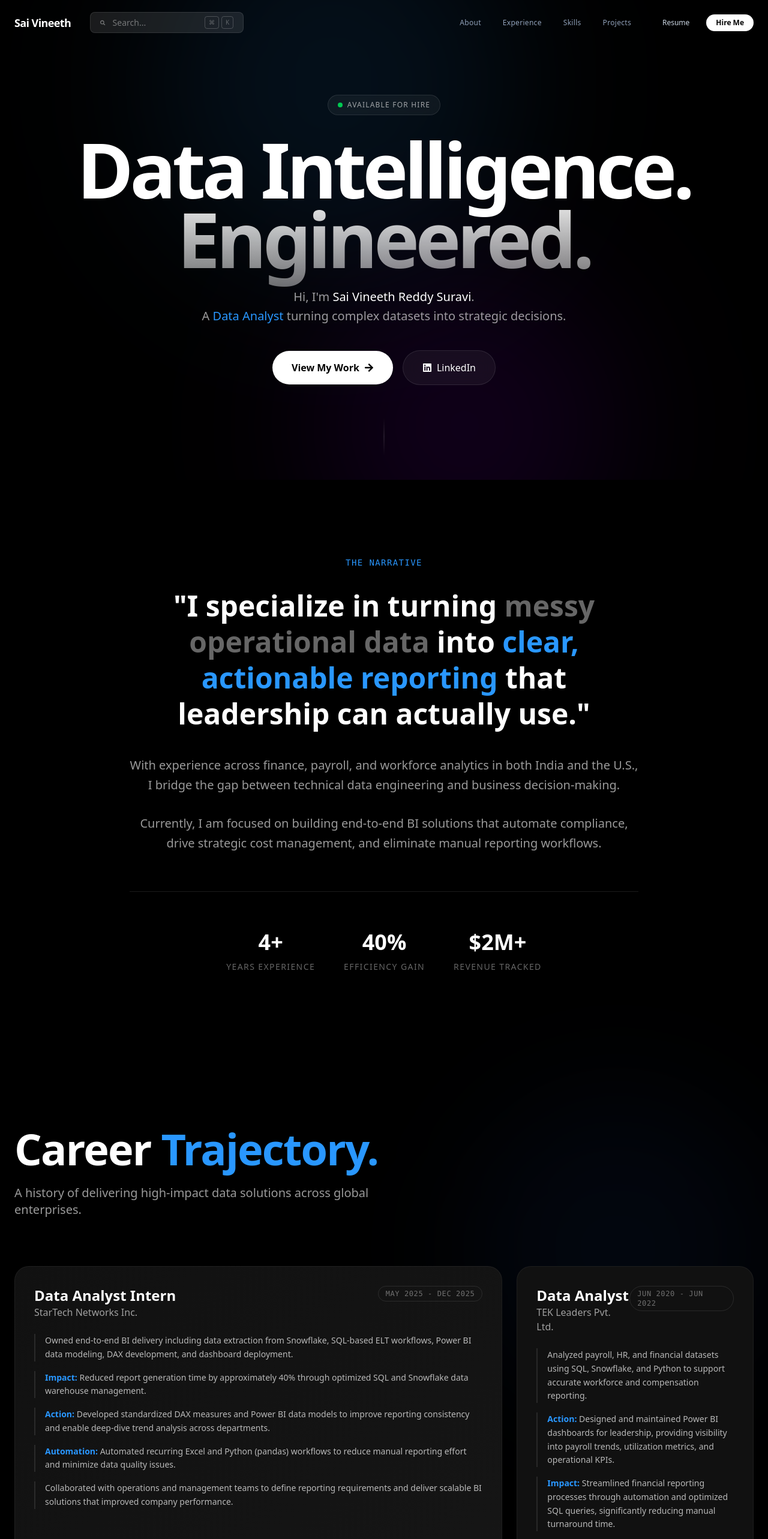
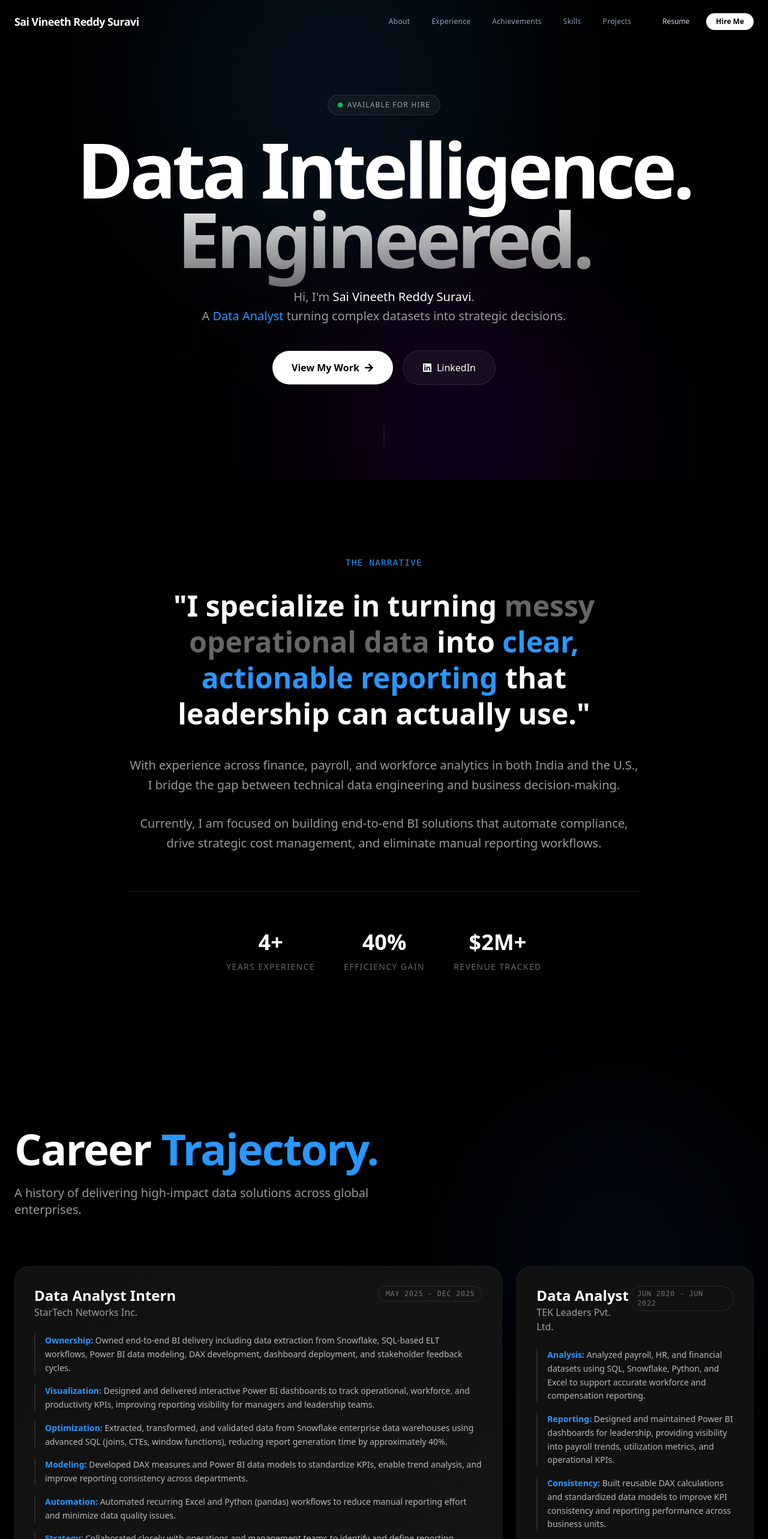
Before and after one commit to saivineethreddysuravi/saivineethreddysuravi.com, a Next.js app: page / in a window 1280 px wide. Shown: the top 2566 px of the page at 60% size. Built offline with nearby package versions, Linux system fonts and the light colour scheme.

Commit message:
Update portfolio: Full name, remove search, new resume, expanded experience & achievements

```diff
--- a/src/app/page.tsx
+++ b/src/app/page.tsx
@@ -2,6 +2,7 @@ import Navbar from "@/components/sections/Navbar";
 import Hero from "@/components/sections/Hero";
 import About from "@/components/sections/About";
 import Experience from "@/components/sections/Experience";
+import Achievements from "@/components/sections/Achievements";
 import Skills from "@/components/sections/Skills";
 import Projects from "@/components/sections/Projects";
 import Contact from "@/components/sections/Contact";
@@ -16,6 +17,7 @@ export default function Home() {
         <Hero />
         <About />
         <Experience />
+        <Achievements />
         <Skills />
         <Projects />
         <Contact />
--- /dev/null
+++ b/src/components/sections/Achievements.tsx
@@ -0,0 +1,67 @@
+"use client";
+
+import { motion } from "framer-motion";
+import { achievements } from "@/data/portfolio";
+import { FaTrophy } from "react-icons/fa";
+
+export default function Achievements() {
+  return (
+    <section id="achievements" className="py-20 bg-black relative">
+      <div className="container mx-auto px-6">
+
+        {/* Section Header */}
+        <motion.div
+          initial={{ opacity: 0, y: 20 }}
+          whileInView={{ opacity: 1, y: 0 }}
+          viewport={{ once: true }}
+          className="mb-12 flex items-center gap-4"
+        >
+          <div className="p-3 bg-[#2997ff]/10 rounded-xl">
+             <FaTrophy className="text-3xl text-[#2997ff]" />
+          </div>
+          <div>
+            <h2 className="text-4xl md:text-5xl font-bold text-white tracking-tight">
+                Key <span className="text-[#2997ff]">Achievements.</span>
+            </h2>
+            <p className="text-white/60 mt-2 font-light">
+                Measurable impact delivered through data engineering and analytics.
+            </p>
+          </div>
+        </motion.div>
+
+        {/* Achievements Grid */}
+        <div className="grid grid-cols-1 md:grid-cols-2 lg:grid-cols-3 gap-6">
+          {achievements.map((achievement, index) => {
+             // Split for bold text formatting
+             const parts = achievement.split(/(\*\*.*?\*\*)/g);
+
+             return (
+                <motion.div
+                  key={index}
+                  initial={{ opacity: 0, y: 20 }}
+                  whileInView={{ opacity: 1, y: 0 }}
+                  viewport={{ once: true }}
+                  transition={{ delay: index * 0.1 }}
+                  className="p-6 rounded-2xl bg-[#111] border border-white/5 hover:border-[#2997ff]/30 hover:bg-white/5 transition-all duration-300 group"
+                >
+                  <div className="flex items-start gap-4">
+                    <span className="text-4xl font-bold text-white/5 group-hover:text-[#2997ff]/20 transition-colors">
+                        {String(index + 1).padStart(2, '0')}
+                    </span>
+                    <p className="text-white/80 leading-relaxed">
+                        {parts.map((part, idx) => {
+                            if (part.startsWith("**") && part.endsWith("**")) {
+                                return <span key={idx} className="text-[#2997ff] font-semibold">{part.replace(/\*\*/g, "")}</span>;
+                            }
+                            return part;
+                        })}
+                    </p>
+                  </div>
+                </motion.div>
+             );
+          })}
+        </div>
+      </div>
+    </section>
+  );
+}
--- a/src/components/sections/Navbar.tsx
+++ b/src/components/sections/Navbar.tsx
@@ -3,12 +3,13 @@
 import { useState, useEffect } from "react";
 import { Link as ScrollLink } from "react-scroll";
 import { motion, AnimatePresence } from "framer-motion";
-import { FaBars, FaTimes, FaSearch } from "react-icons/fa";
+import { FaBars, FaTimes } from "react-icons/fa";
 import { personalInfo } from "@/data/portfolio";
 
 const navLinks = [
   { name: "About", to: "about" },
   { name: "Experience", to: "experience" },
+  { name: "Achievements", to: "achievements" },
   { name: "Skills", to: "skills" },
   { name: "Projects", to: "projects" },
 ];
@@ -43,23 +44,8 @@ export default function Navbar() {
               duration={800}
               className="text-2xl font-bold text-white tracking-tight cursor-pointer z-50 flex items-center gap-2"
             >
-              <span className="font-semibold text-lg">Sai Vineeth</span>
+              <span className="font-semibold text-lg">{personalInfo.name}</span>
             </ScrollLink>
-
-            {/* Search Bar - Apple Style Command Trigger */}
-            <div className="hidden lg:flex items-center bg-white/10 rounded-lg px-4 py-1.5 w-64 border border-white/10 focus-within:border-white/20 hover:bg-white/15 transition-all cursor-pointer group">
-                <FaSearch className="text-white/40 group-hover:text-white/60 mr-3 text-xs" />
-                <input
-                    type="text"
-                    placeholder="Search..."
-                    className="bg-transparent border-none outline-none text-white/80 w-full placeholder:text-white/40 text-sm font-medium"
-                    disabled
-                />
-                <div className="flex gap-1">
-                    <span className="text-[10px] text-white/30 border border-white/20 rounded px-1.5 py-0.5">⌘</span>
-                    <span className="text-[10px] text-white/30 border border-white/20 rounded px-1.5 py-0.5">K</span>
-                </div>
-            </div>
           </div>
 
           {/* Desktop Menu */}
--- a/src/data/portfolio.ts
+++ b/src/data/portfolio.ts
@@ -59,11 +59,13 @@ export const experience = [
     location: "Memphis, TN, USA",
     period: "May 2025 - Dec 2025",
     description: [
-      "Owned end-to-end BI delivery including data extraction from Snowflake, SQL-based ELT workflows, Power BI data modeling, DAX development, and dashboard deployment.",
-      "**Impact:** Reduced report generation time by approximately 40% through optimized SQL and Snowflake data warehouse management.",
-      "**Action:** Developed standardized DAX measures and Power BI data models to improve reporting consistency and enable deep-dive trend analysis across departments.",
+      "**Ownership:** Owned end-to-end BI delivery including data extraction from Snowflake, SQL-based ELT workflows, Power BI data modeling, DAX development, dashboard deployment, and stakeholder feedback cycles.",
+      "**Visualization:** Designed and delivered interactive Power BI dashboards to track operational, workforce, and productivity KPIs, improving reporting visibility for managers and leadership teams.",
+      "**Optimization:** Extracted, transformed, and validated data from Snowflake enterprise data warehouses using advanced SQL (joins, CTEs, window functions), reducing report generation time by approximately 40%.",
+      "**Modeling:** Developed DAX measures and Power BI data models to standardize KPIs, enable trend analysis, and improve reporting consistency across departments.",
       "**Automation:** Automated recurring Excel and Python (pandas) workflows to reduce manual reporting effort and minimize data quality issues.",
-      "Collaborated with operations and management teams to define reporting requirements and deliver scalable BI solutions that improved company performance."
+      "**Strategy:** Collaborated closely with operations and management teams to identify and define reporting requirements, then developed scalable BI solutions that improved data accuracy, reduced reporting time, and empowered leadership to make faster, more informed business decisions that positively impacted overall company performance.",
+      "**Cross-functional:** Supported cross-team initiatives by delivering actionable insights that improved scheduling efficiency, workforce visibility, and operational decision-making."
     ]
   },
   {
@@ -72,11 +74,13 @@ export const experience = [
     location: "Hyderabad, India",
     period: "Jun 2020 - Jun 2022",
     description: [
-      "Analyzed payroll, HR, and financial datasets using SQL, Snowflake, and Python to support accurate workforce and compensation reporting.",
-      "**Action:** Designed and maintained Power BI dashboards for leadership, providing visibility into payroll trends, utilization metrics, and operational KPIs.",
-      "**Impact:** Streamlined financial reporting processes through automation and optimized SQL queries, significantly reducing manual turnaround time.",
-      "**Strategy:** Conducted trend and cohort-based analysis to identify workforce patterns and cost drivers, directly informing weekly payroll decisions.",
-      "Documented data sources and business logic to support audit readiness and long-term maintainability."
+      "**Analysis:** Analyzed payroll, HR, and financial datasets using SQL, Snowflake, Python, and Excel to support accurate workforce and compensation reporting.",
+      "**Reporting:** Designed and maintained Power BI dashboards for leadership, providing visibility into payroll trends, utilization metrics, and operational KPIs.",
+      "**Consistency:** Built reusable DAX calculations and standardized data models to improve KPI consistency and reporting performance across business units.",
+      "**Efficiency:** Led payroll, HR, and financial analytics initiatives through automation and optimized SQL queries, reducing manual effort and turnaround time.",
+      "**Insights:** Conducted trend analysis and cohort-based reporting to identify workforce patterns, cost drivers, and operational improvement opportunities.",
+      "**Planning:** Collaborated closely with HR and Finance teams to deliver weekly insights that informed payroll decisions, budgeting, and workforce planning.",
+      "**Documentation:** Documented data sources, business logic, and reporting definitions to support transparency, audit readiness, and long-term maintainability."
     ]
   },
   {
@@ -85,13 +89,22 @@ export const experience = [
     location: "Hyderabad, India",
     period: "Jan 2018 - Feb 2020",
     description: [
-      "Managed and analyzed large-scale payroll and financial datasets to identify inefficiencies and optimize workforce planning models.",
-      "**Impact:** Developed Tableau dashboards that enabled leaders to quickly understand financial performance, leading to more effective decisions.",
-      "**Action:** Redesigned payroll reporting workflows by automating error checks, achieving a 20% increase in accuracy and 30% reduction in processing time.",
-      "**Compliance:** Ensured 100% accuracy of SEC and internal compliance reporting through meticulous data reconciliation during audits.",
-      "Delivered actionable insights that directly increased budgeting accuracy and enabled more effective workforce planning for executives."
+      "**Management:** Managed and analyzed large payroll and financial datasets to identify inefficiencies and cost-saving opportunities, optimize workforce planning accuracy, and deliver timely, compliant reports that directly informed high-impact business decisions.",
+      "**Dashboards:** Designed Tableau dashboards that enabled leaders to quickly understand financial performance, headcount metrics, and operational trends, leading to more effective decisions and improved business results.",
+      "**Compliance:** Ensured the accuracy and completeness of SEC and internal compliance reports by carefully reconciling financial data and maintaining thorough documentation, which strengthened financial controls, reduced the risk of reporting errors, and supported consistent success during audits.",
+      "**Process Improvement:** Partnered with Finance, HR, and Operations teams to redesign payroll reporting by streamlining data workflows, automating error checks, and introducing best practices, achieving a 20% increase in accuracy and a 30% reduction in processing time.",
+      "**Strategy:** Delivered actionable insights that directly increased budgeting accuracy, lowered operational costs, and enabled more effective workforce planning for executives."
     ]
   }
+];
+
+export const achievements = [
+  "Reduced report generation time by approximately **40%** at StarTech Networks through optimized SQL and Snowflake data management.",
+  "Achieved a **20% increase in accuracy** and **30% reduction in processing time** for payroll reporting at Qualcomm.",
+  "Reduced data collection time by **100%** for streamflow monitoring using an automated Python pipeline.",
+  "Achieved **89% prediction accuracy** in student dropout prediction using Random Forest models.",
+  "Identified 'Sales' department turnover issues leading to a **10% reduction in attrition** via a retention program.",
+  "Maintained a **3.88 GPA** during Master of Science in Management Information Systems."
 ];
 
 export const education = [
```
Also changed, not shown: 2 other files (tests, documents, lock files or other folders).
